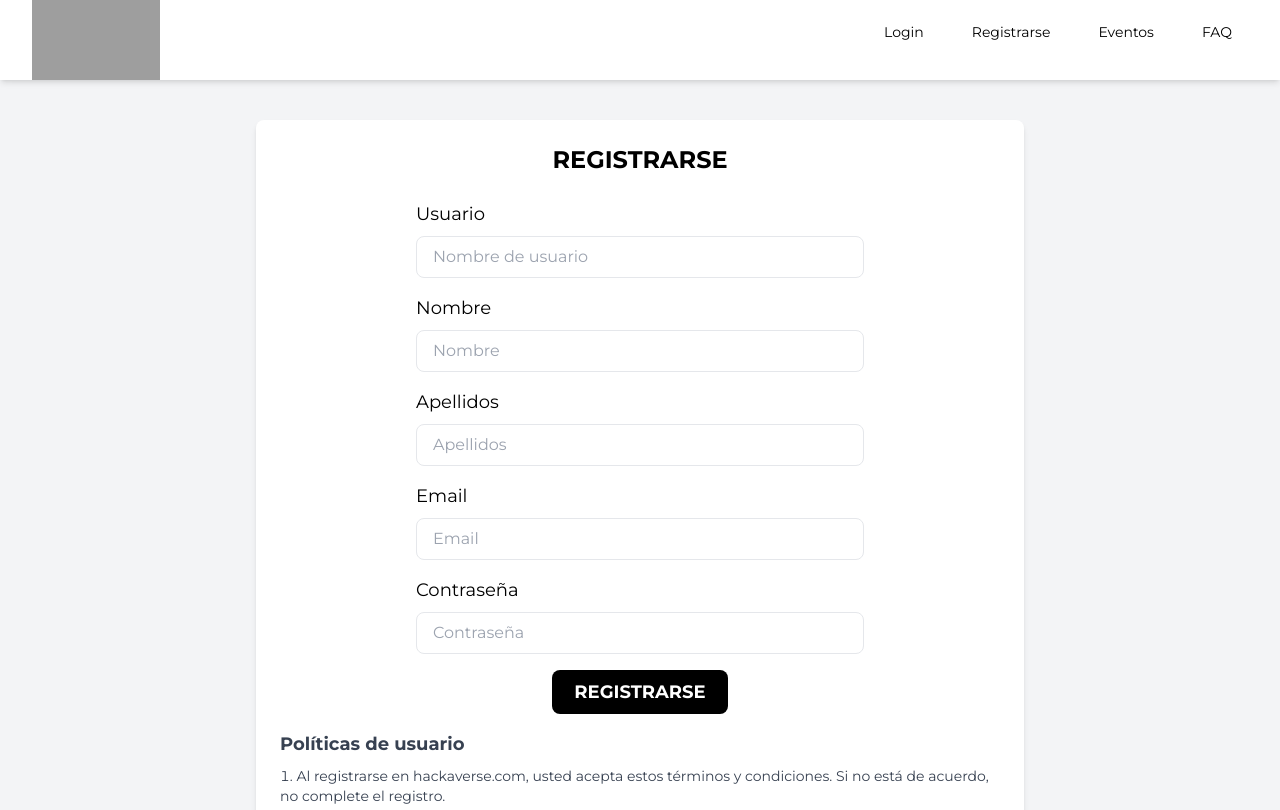
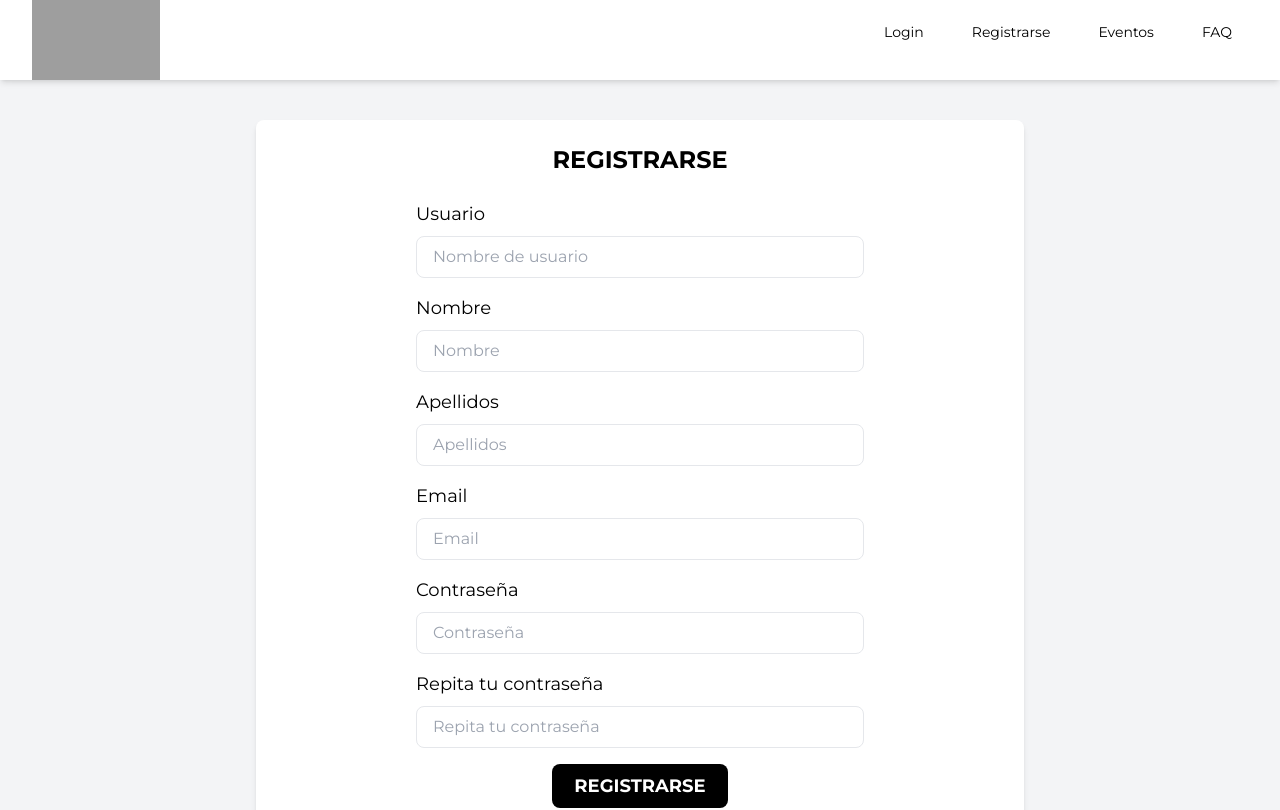
Before and after one commit to jmp89/hackatonPFB, a React (Vite) app in the folder front/: page /register in a window 1280 px wide. Shown: the top 810 px of the page. Built offline with nearby package versions, Linux system fonts and the light colour scheme; what tailwind-clip-path would draw is missing.

Commit message:
RegisterFormPage y Header

```diff
--- a/front/src/components/Header.jsx
+++ b/front/src/components/Header.jsx
@@ -113,7 +113,7 @@ const Header = () => {
     };
 
     const toggleHamburgerMenu = () => {
-        setIsHamburgerMenuOpen((prev) => !prev);
+        setIsHamburgerMenuOpen(prev => !prev);
         if (isHamburgerMenuOpen) {
             setIsAvatarMenuOpen(false);
         }
@@ -152,22 +152,22 @@ const Header = () => {
         },
     ];
 
-    const hamburgerMenuItems = token
-        ? [
+    const hamburgerMenuItems = [
+        currentUser?.role === 'admin' && { to: '/event/create', label: 'Crear evento', isMobile: true },
         { to: '/event/search', label: 'Eventos', isMobile: true },
         { to: '/faq', label: 'FAQ', isMobile: true },
+        ...(!token ? [
+            { to: '/users/login', label: 'Login', isMobile: true },
+            { to: '/register', label: 'Registrarse', isMobile: true }
+        ] : [
             {
                 onClick: removeToken,
                 label: 'Cerrar sesión',
                 icon: `${API_URL}/media/power-icon.svg`,
-              },
-          ]
-        : [
-              { to: '/users/login', label: 'Login', isMobile: true },
-              { to: '/register', label: 'Registrarse', isMobile: true },
-              { to: '/event/search', label: 'Eventos', isMobile: true },
-              { to: '/faq', label: 'FAQ', isMobile: true },
-          ];
+                isMobile: true,
+            }
+        ])
+    ].filter(Boolean);
 
     return (
         <header className="bg-white text-black sticky top-0 z-50 shadow-md h-20">
@@ -229,11 +229,6 @@ const Header = () => {
                     </nav>
                     {/* Menú móvil */}
                     <div className="sm:hidden flex items-center space-x-4 relative">
-                        {token && currentUser.role === 'admin' ? (
-                            <NavItem to="/event/create">Crear evento</NavItem>
-                        ) : (
-                            ''
-                        )}
                         {token && (
                             <div className="relative flex items-center">
                                 <NavLink to="/users/profile">
--- a/front/src/pages/RegisterFormPage.jsx
+++ b/front/src/pages/RegisterFormPage.jsx
@@ -8,6 +8,7 @@ const RegisterFormPage = () => {
         surname: '',
         email: '',
         password: '',
+        confirmPassword: '',
     });
 
     const handleChange = (e) => {
@@ -21,6 +22,15 @@ const RegisterFormPage = () => {
     const handleSubmit = async (e) => {
         e.preventDefault();
 
+        if (formData.password !== formData.confirmPassword) {
+            PushNotification('Las contraseñas no coinciden', { type: 'error' });
+            return;
+        }
+
+
+        // Me daba error al enviar el confirmPassword al servidor, quitandolo confirmPassword del formData funciona.
+        const { confirmPassword, ...dataToSend } = formData;
+
         try {
             const response = await fetch(
                 import.meta.env.VITE_API_URL + '/users/register',
@@ -29,7 +39,7 @@ const RegisterFormPage = () => {
                     headers: {
                         'Content-Type': 'application/json',
                     },
-                    body: JSON.stringify(formData),
+                    body: JSON.stringify(dataToSend),
                 }
             );
 
@@ -50,6 +60,7 @@ const RegisterFormPage = () => {
                 surname: '',
                 email: '',
                 password: '',
+                confirmPassword: '',
             });
         } catch (error) {
             const errorMessage =
@@ -165,6 +176,25 @@ const RegisterFormPage = () => {
                             required
                         />
                     </section>
+
+                    <section className="mb-4">
+                        <label
+                            htmlFor="confirmPassword"
+                            className="block text-lg font-medium mb-2"
+                        >
+                            Repita tu contraseña
+                        </label>
+                        <input
+                            type="password"
+                            id="confirmPassword"
+                            name="confirmPassword"
+                            placeholder="Repita tu contraseña"
+                            value={formData.confirmPassword}
+                            onChange={handleChange}
+                            className="w-full px-4 py-2 border rounded-lg focus:outline-none focus:ring-2 focus:ring-black"
+                            required
+                        />
+                    </section>
                 </fieldset>
 
                 <button
```
Lines whose indentation alone changed are shown as unchanged.
